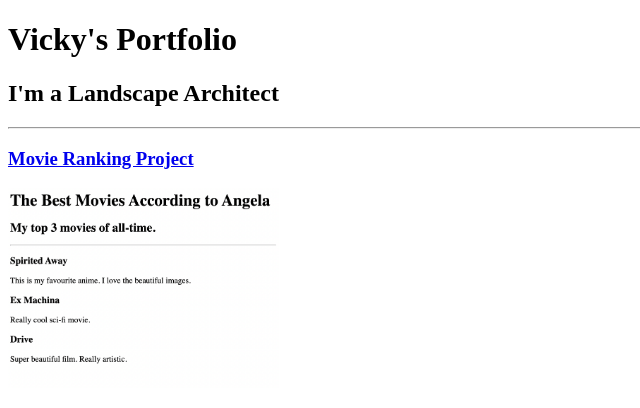
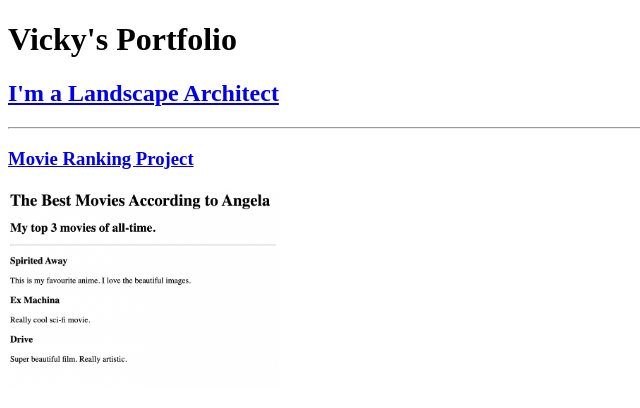
Before and after one commit to VickyLi2020/html-portfolio, a plain HTML site: page index.html in a window 1280 px wide. Shown: the top 408 px of the page, without its empty margins (0-640 px from the left). Drawn offline with Linux system fonts and the light colour scheme.

Commit message:
Update index.html

```diff
--- a/index.html
+++ b/index.html
@@ -9,7 +9,7 @@
 
 <body>
     <h1>Vicky's Portfolio</h1>
-    <h2><a href="../4.4+Resume/resume.html"></a>I'm a Landscape Architect</h2>
+    <h2><a href="../4.4+Resume/resume.html"> I'm a Landscape Architect</a></h2>
     <hr />
     <h3><a href="./public/movie-ranking.html"> Movie Ranking Project </a></h3>
     <img src="./assets/images/movie-ranking.png" alt="movie ranking project preview" height="200" />
```
